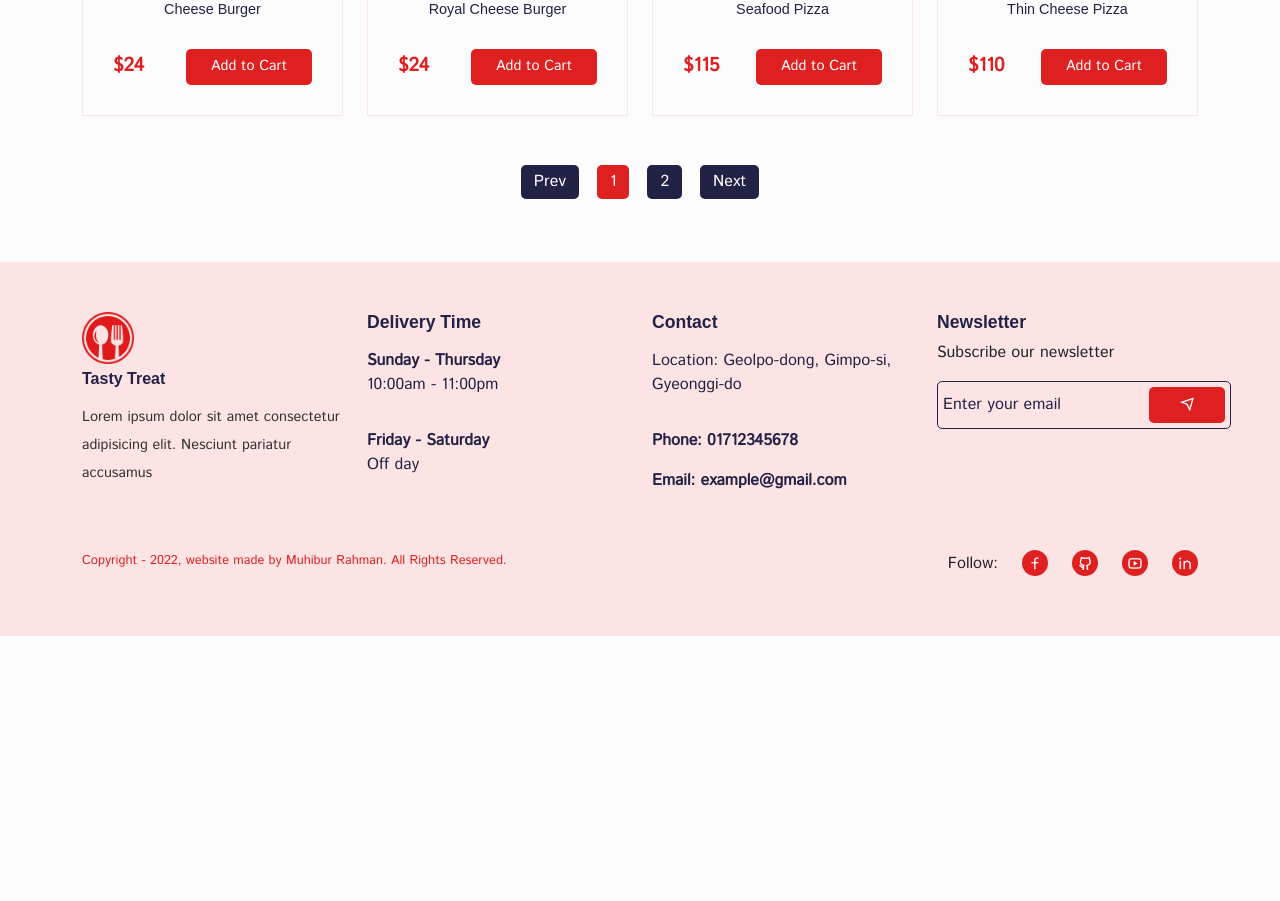
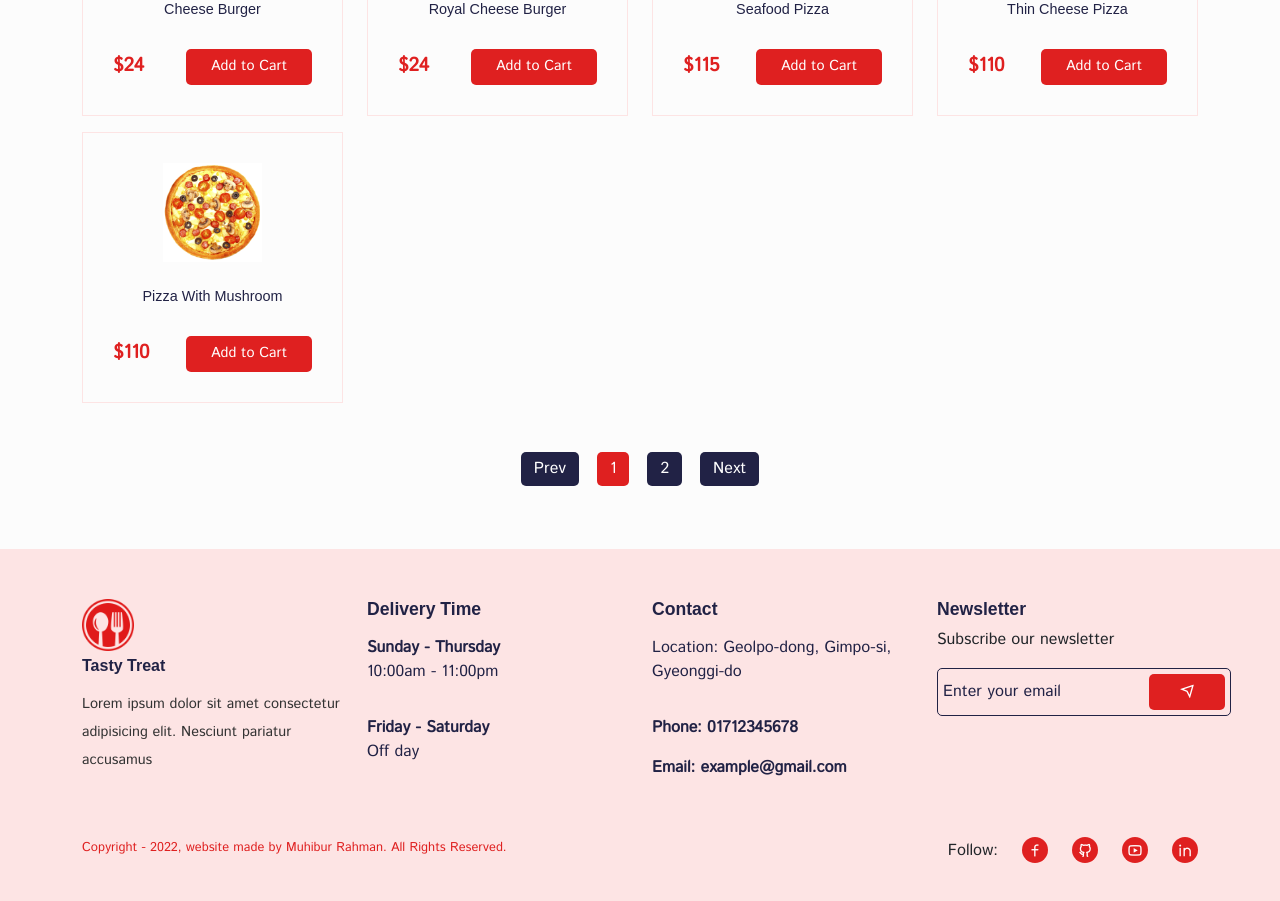
Before and after one commit to rara-record/pizzaman, a React (Create React App) app: page /foods in a window 1280 px wide. Shown: the part 900-1801 px from the top of the page. Before the commit the page ends 1536 px from the top, so only its background shows below. Built offline with nearby package versions, Linux system fonts and the light colour scheme; a web font is replaced by a local one.

Commit message:
[set] AllFoods 페이지 product per-page 갯수 수정

```diff
--- a/src/pages/AllFoods.jsx
+++ b/src/pages/AllFoods.jsx
@@ -26,7 +26,7 @@ const AllFoods = () => {
     }
   })
 
-  const productPerPage = 8
+  const productPerPage = 9
   const visitedPage = pageNumber * productPerPage
   const displayPage = searchedProduct.slice(
     visitedPage,
@@ -38,8 +38,6 @@ const AllFoods = () => {
   const changePage = ({ selected }) => {
     setPageNumber(selected)
   }
-
-  console.log(displayPage.length)
 
   return (
     <Helmet title="All-Foods">
```
